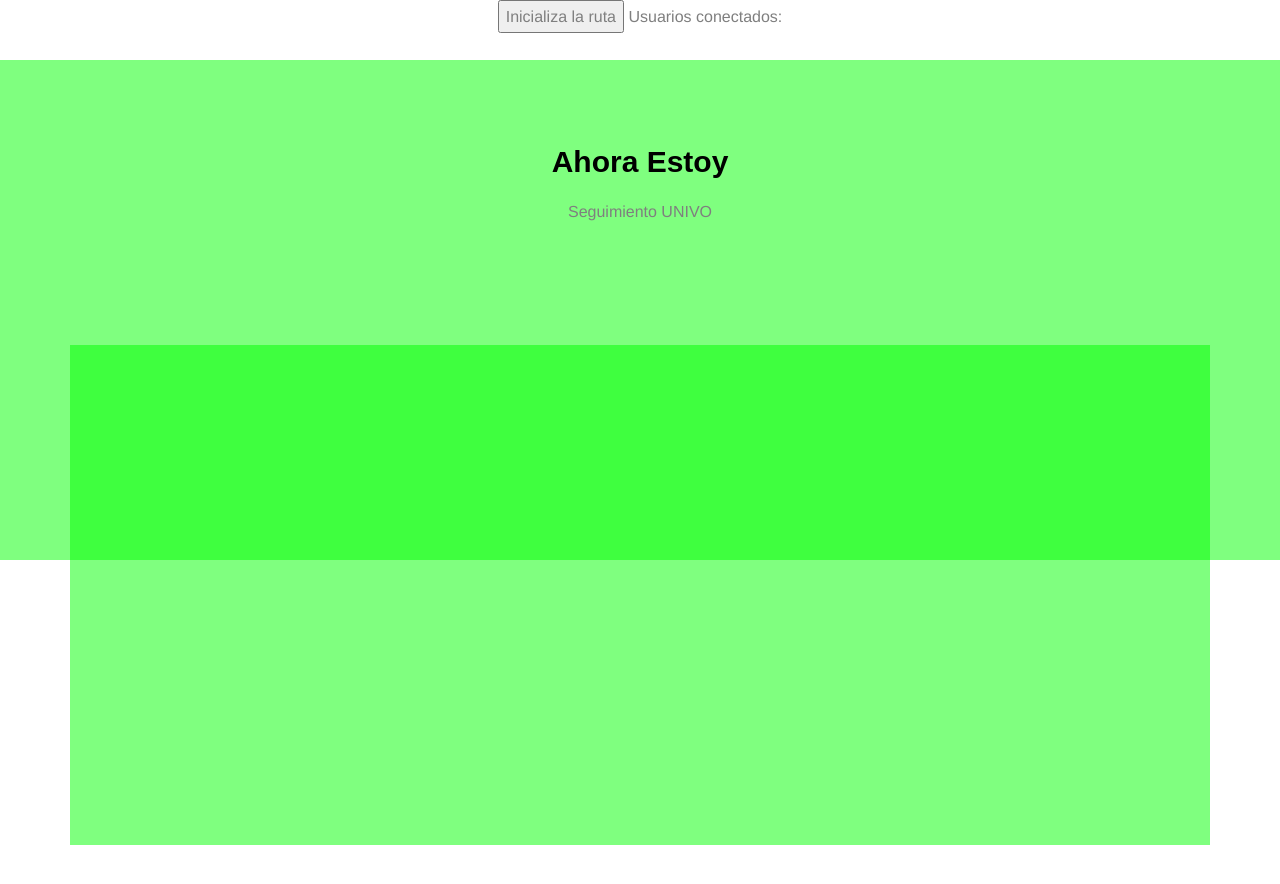
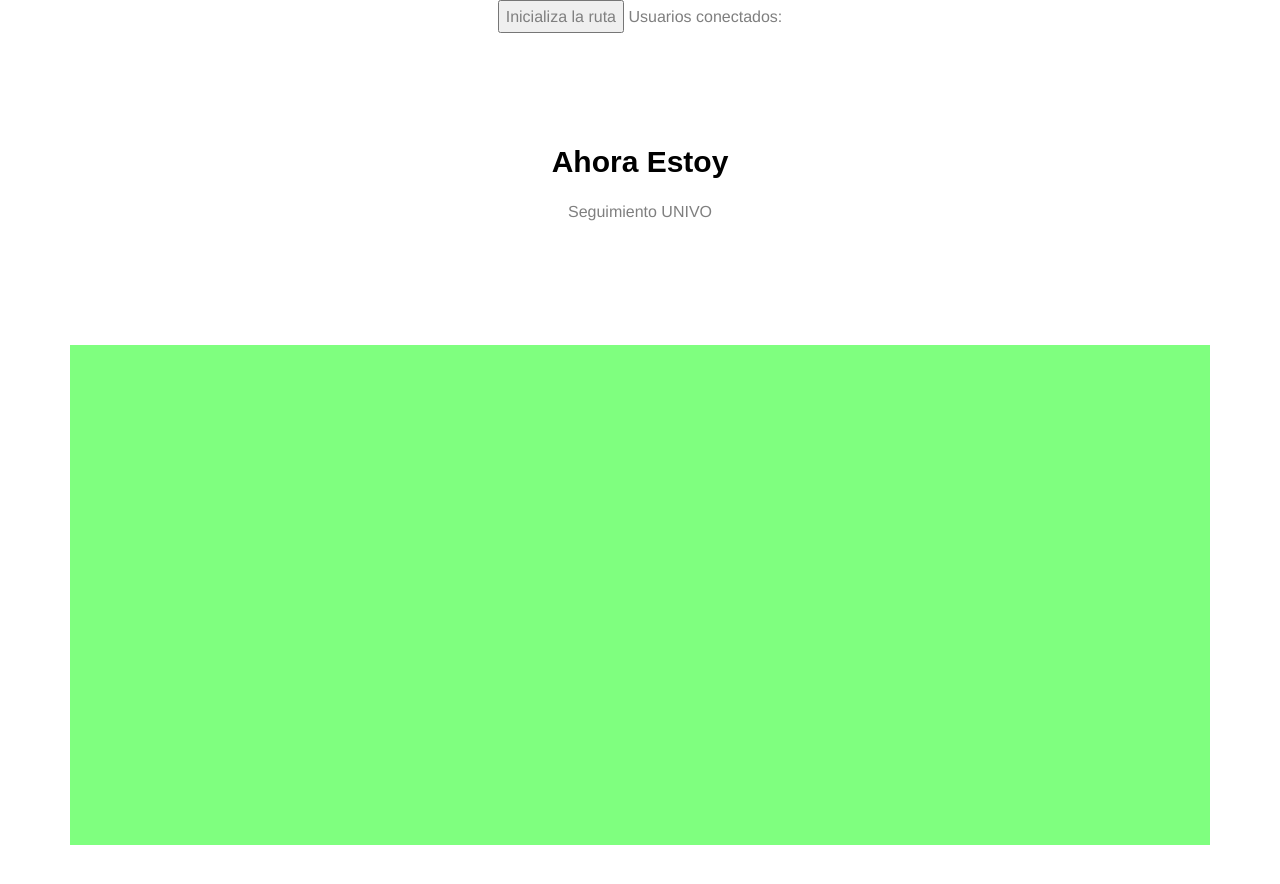
Before and after one commit to edwin20100/trial, a website: page index.html in a window 1280 px wide. Drawn offline with Linux system fonts and the light colour scheme; some packages are replaced by stand-ins of ours; no server answers.

Commit message:
Update index.html

```diff
--- a/index.html
+++ b/index.html
@@ -27,7 +27,7 @@
  		<button type="button" id="btnInicializar" onclick="app.cargarMapa();"> Inicializa la ruta </button>
 	 	Usuarios conectados: <div id="divUsuarios"></div>
 </div>
-  <div id="map"></div>
+<!--  <div id="map"></div> -->
 <div id="fh5co-services-section">
 		<div class="container">
 			<div class="row">
```
